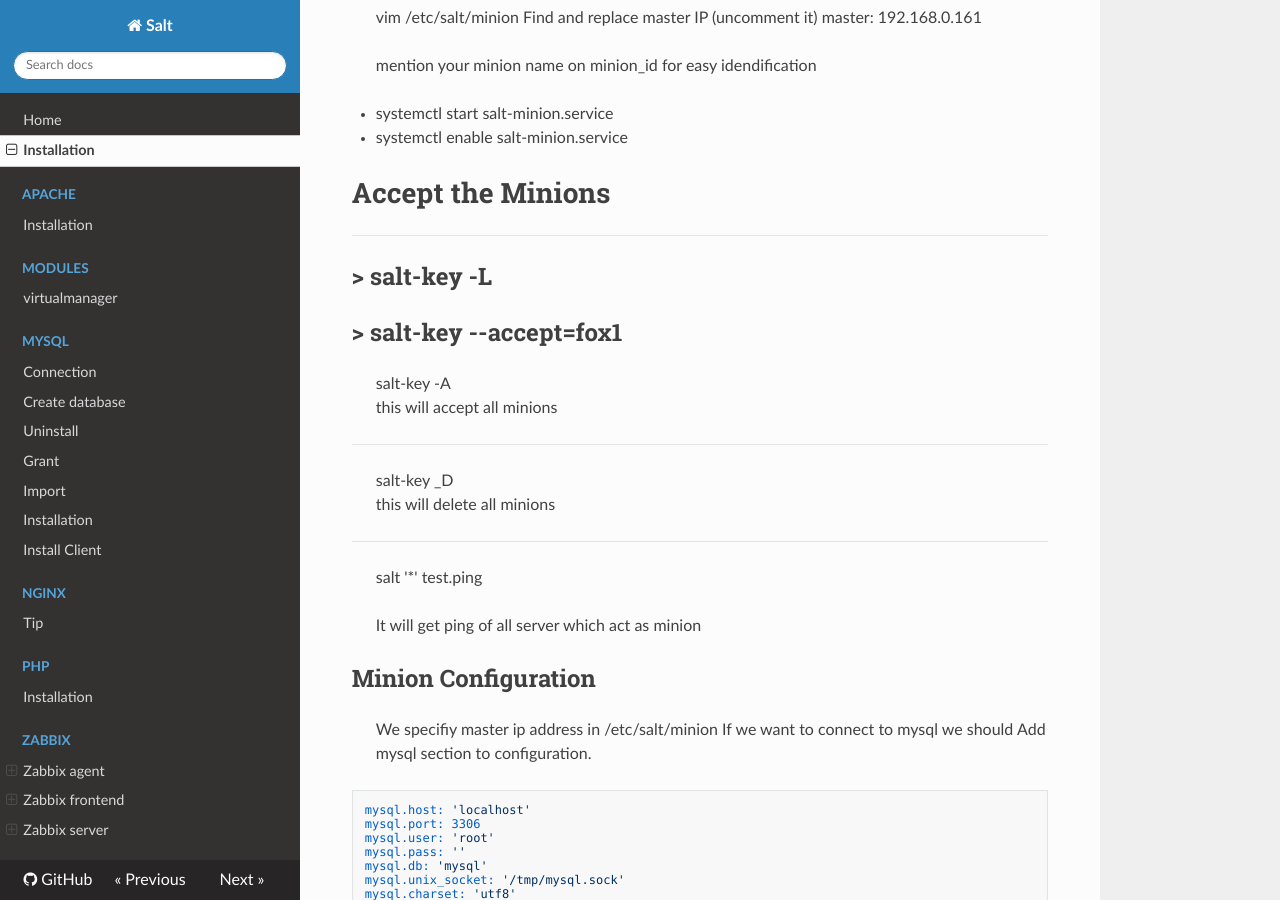
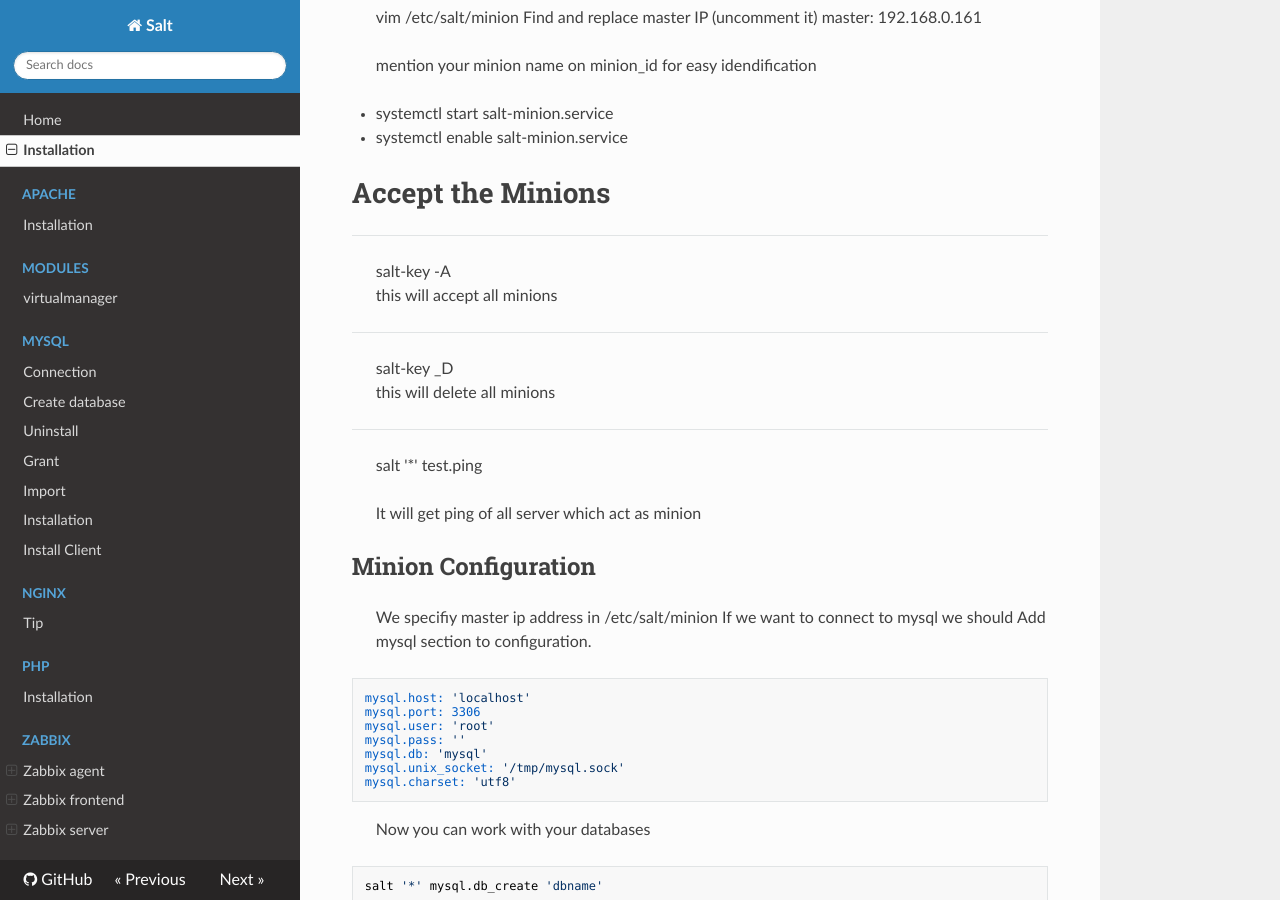
Before and after one commit to waterlili/SweatSalt, an MkDocs documentation site: the page built from docs/SaltStack.md, in a window 1280 px wide and 900 px high, scrolled down 1104 px. Built offline with MkDocs 1.6.1, drawn with Linux system fonts in a browser that asks for light colours; nearby versions of some CDN libraries.

Commit message:
Update SaltStack.md

```diff
--- a/docs/SaltStack.md
+++ b/docs/SaltStack.md
@@ -46,10 +46,6 @@ master: 192.168.0.161
 
 # Accept the Minions
 ---
-> salt-key -L
----
-> salt-key --accept=fox1
----
 > salt-key -A</br>
 this will accept all minions
 ---
```
